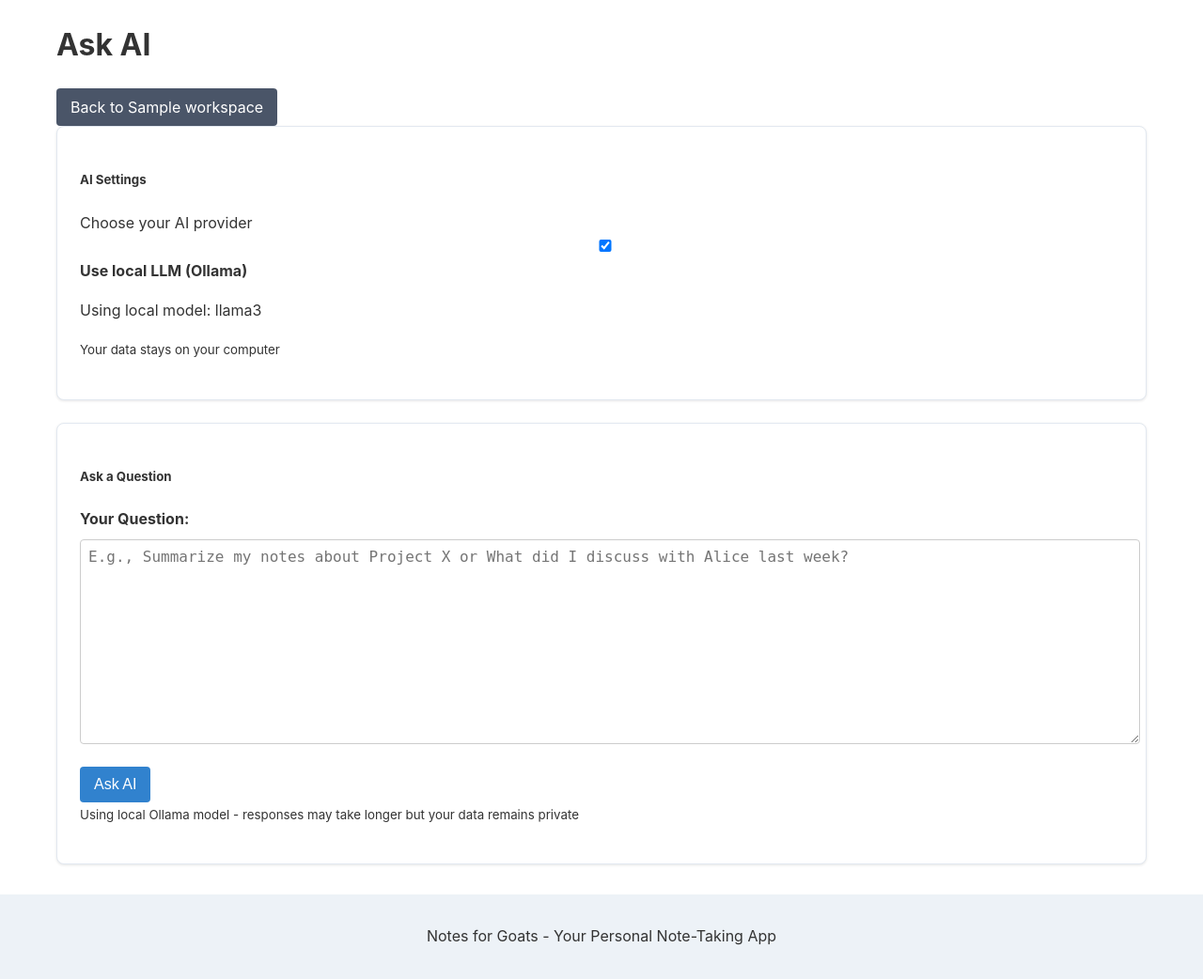
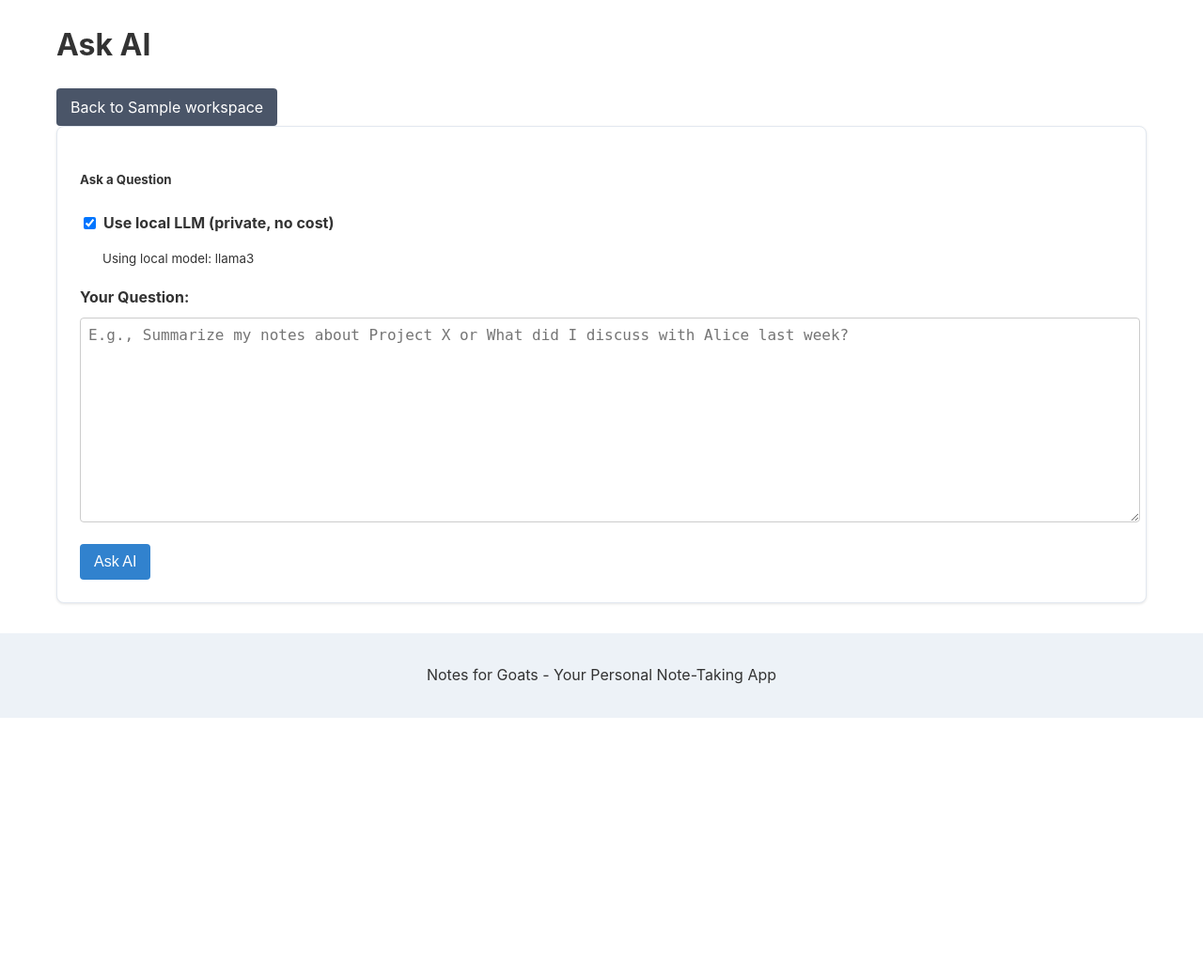
Before and after one commit to emily-flambe/notes-for-goats, a Django app: page /workspaces/1/ask-ai/ in a window 1280 px wide. Shown: the part 160-1202 px from the top of the page at 94% size. After the commit the page ends 924 px from the top, so only its background shows below. Run offline with Django 5.2, Linux system fonts and the light colour scheme; tables that the repository leaves empty hold one stand-in row (values such as "Sample post").

Commit message:
jesus why is the style so hard

```diff
--- a/notes_for_goats/notekeeper/templates/notekeeper/ai/ask_ai.html
+++ b/notes_for_goats/notekeeper/templates/notekeeper/ai/ask_ai.html
@@ -13,53 +13,48 @@
 
     <div class="card shadow-sm mb-4">
         <div class="card-header bg-light">
-            <div class="d-flex justify-content-between align-items-center">
-                <h5 class="mb-0">AI Settings</h5>
-                <span class="text-muted">Choose your AI provider</span>
-            </div>
+            <h5 class="mb-0">Ask a Question</h5>
         </div>
         <div class="card-body">
-            <form method="POST" id="toggle-form">
+            <!-- LLM Toggle with fixed width and no-wrap -->
+            <form method="POST" id="toggle-form" class="mb-3">
                 {% csrf_token %}
                 <input type="hidden" name="toggle_llm" value="1">
 
-                <div class="form-check form-switch">
-                    <input class="form-check-input" type="checkbox" id="useLocalLLM" name="use_local_llm" {% if use_local_llm %}checked{% endif %} onchange="document.getElementById('toggle-form').submit();">
-                    <label class="form-check-label" for="useLocalLLM">
-                        Use local LLM (Ollama)
+                <div style="margin-bottom: 12px; width: 100%;">
+                    <label style="display: inline-flex; align-items: center; cursor: pointer; white-space: nowrap;">
+                        <input type="checkbox"
+                               id="useLocalLLM"
+                               name="use_local_llm"
+                               style="margin-right: 8px;"
+                               {% if use_local_llm %}checked{% endif %}
+                               onchange="document.getElementById('toggle-form').submit();">
+                        <span style="white-space: nowrap;">Use local LLM (private, no cost)</span>
                     </label>
-                </div>
 
-                <div class="mt-2">
+                    <div style="margin-left: 24px; margin-top: 4px;">
                         {% if use_local_llm %}
-                        <div class="text-success">
+                            <small class="text-success">
                                 <i class="bi bi-hdd-fill me-1"></i>
                                 Using local model: {{ local_llm_model }}
-                        </div>
-                        <small class="text-muted">Your data stays on your computer</small>
+                            </small>
                         {% else %}
-                        <div class="text-primary">
+                            <small class="text-primary">
                                 <i class="bi bi-cloud-fill me-1"></i>
                                 Using OpenAI API: {{ openai_model }}
-                        </div>
-                        <small class="text-muted">Using OpenAI's cloud service</small>
                                 {% if not has_openai_key %}
-                            <div class="alert alert-warning mt-2">
+                                    <span class="text-danger ms-2">
                                         <i class="bi bi-exclamation-triangle-fill"></i>
-                                OpenAI API key not configured. Please add one in your environment settings.
-                            </div>
+                                        API key not configured
+                                    </span>
                                 {% endif %}
+                            </small>
                         {% endif %}
                     </div>
+                </div>
             </form>
-        </div>
-    </div>
 
-    <div class="card shadow-sm mb-4">
-        <div class="card-header bg-light">
-            <h5 class="mb-0">Ask a Question</h5>
-        </div>
-        <div class="card-body">
+            <!-- AI Question Form -->
             <form method="POST" id="ai-form">
                 {% csrf_token %}
                 <div class="form-group">
@@ -70,15 +65,6 @@
                 <button type="submit" class="btn btn-primary mt-3" id="submit-btn">
                     <i class="bi bi-robot me-1"></i> Ask AI
                 </button>
-                <div class="mt-2 text-muted">
-                    <small>
-                        {% if use_local_llm %}
-                            Using local Ollama model - responses may take longer but your data remains private
-                        {% else %}
-                            Using OpenAI API - faster responses with advanced capabilities
-                        {% endif %}
-                    </small>
-                </div>
             </form>
         </div>
     </div>
@@ -116,6 +102,13 @@
     {% endif %}
 </div>
 
+<style>
+/* Additional CSS to ensure the toggle displays properly */
+#toggle-form {
+    width: 100%;
+}
+</style>
+
 <script>
     // Show loading indicator when form is submitted
     document.getElementById('ai-form').addEventListener('submit', function() {
```
Lines whose indentation alone changed are shown as unchanged.
